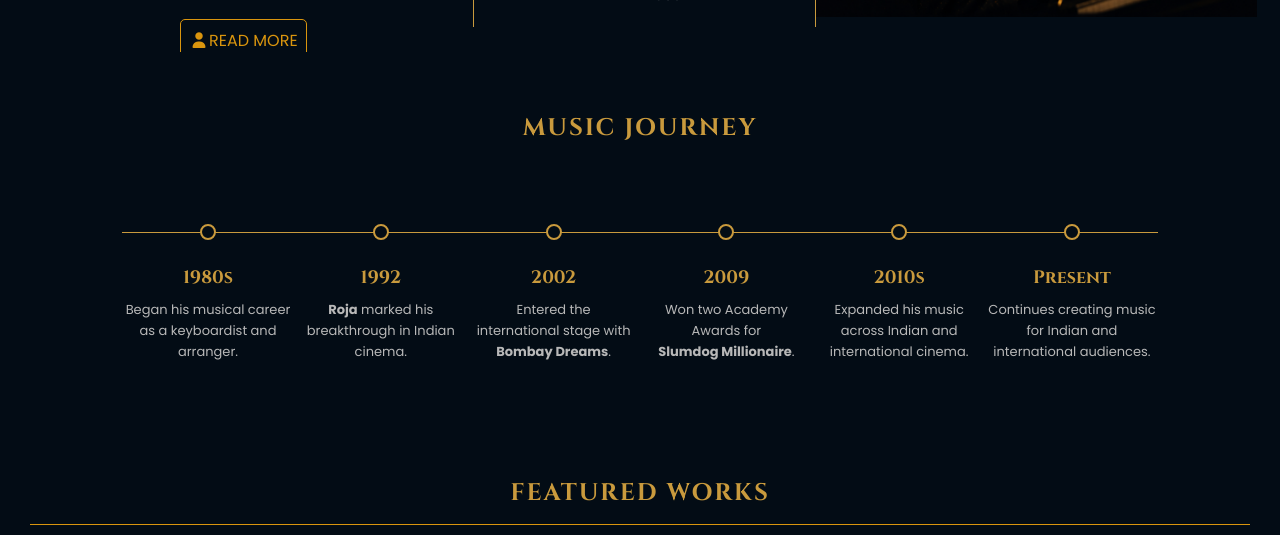
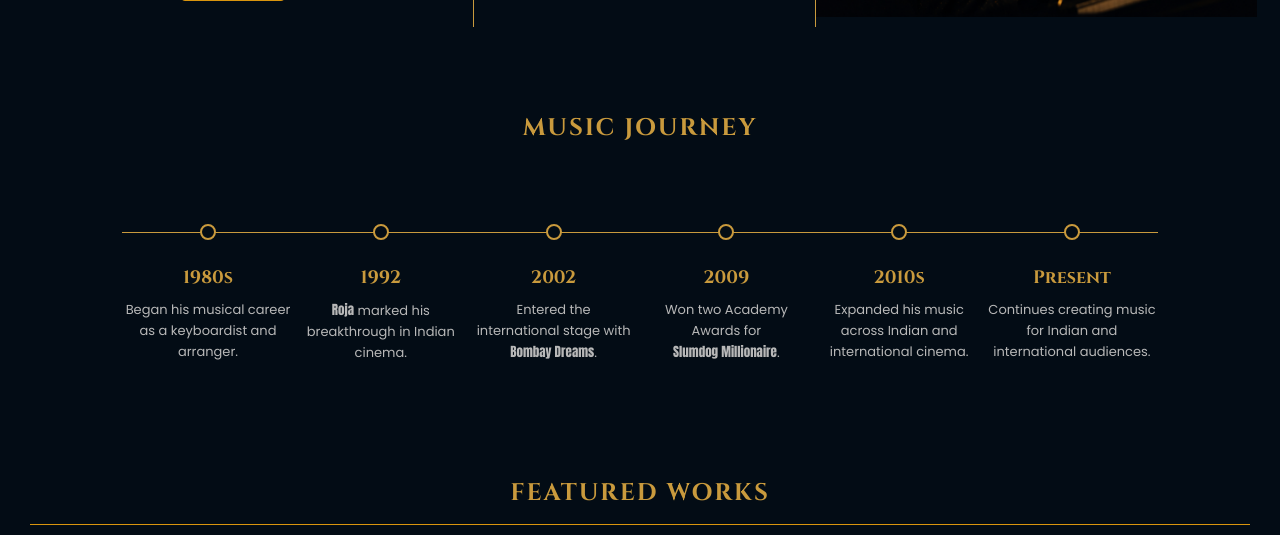
Before and after one commit to A3designs/Portfolio-Of-ARR, a plain HTML site: page index.html in a window 1280 px wide. Shown: the part 1088-1623 px from the top of the page. Drawn offline with nearby package versions, Linux system fonts and the light colour scheme.

Commit message:
font-changed

```diff
--- a/style.css
+++ b/style.css
@@ -4,7 +4,7 @@
     margin: 0;
     padding: 0;
     box-sizing: border-box;
-    font-family: "Poppins", sans-serif;
+    font-family: Impact, Haettenschweiler, 'Arial Narrow Bold', sans-serif;
 }
 
 body{
```
